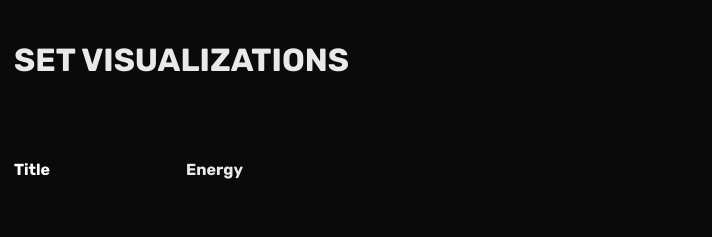
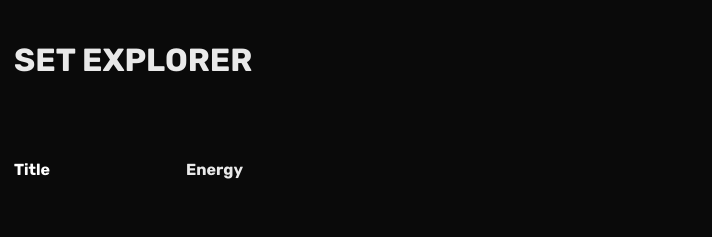
Before and after one commit to djsprenk/set-explorer, a website: page static/index.html in a window 1280 px wide. Shown: the top 237 px of the page, 378-1090 px from the left. Drawn offline with nearby package versions, Linux system fonts and the light colour scheme; a web font is replaced by a local one.

Commit message:
Change title to Set Explorer

```diff
--- a/static/index.html
+++ b/static/index.html
@@ -20,7 +20,7 @@
     <main id="my_dataviz">
         <img id="logo" src="assets/sprenk-logo-gradient-white.png" alt="DJ Sprenk">
         <h1 id="title">
-            Set Visualizations
+            Set Explorer
         </h1>
         <div id="sort">
             Sort:
```
